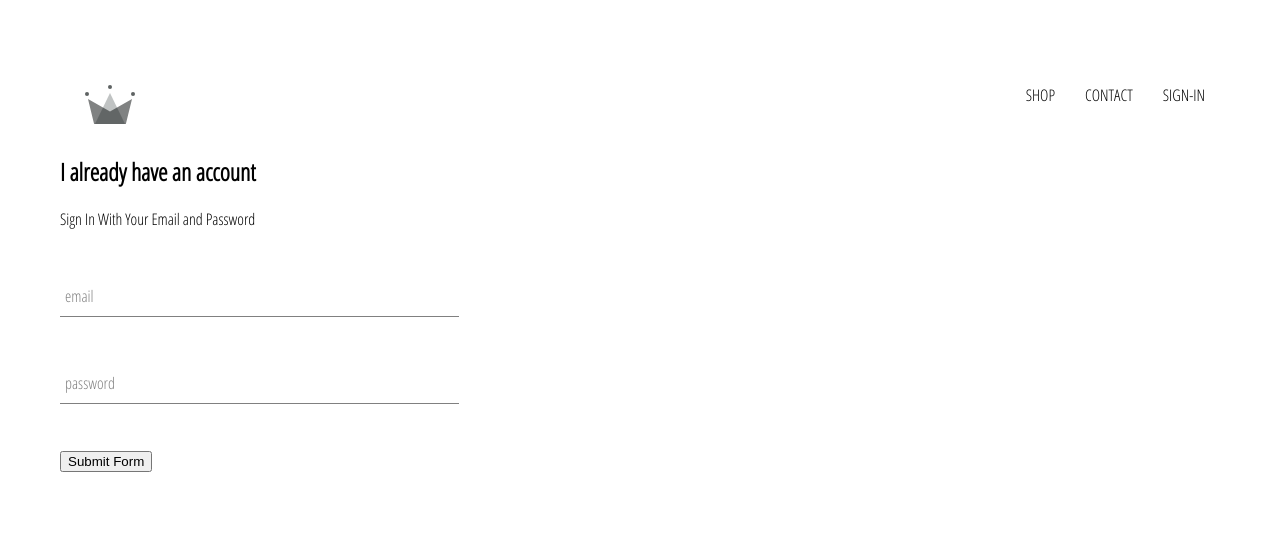
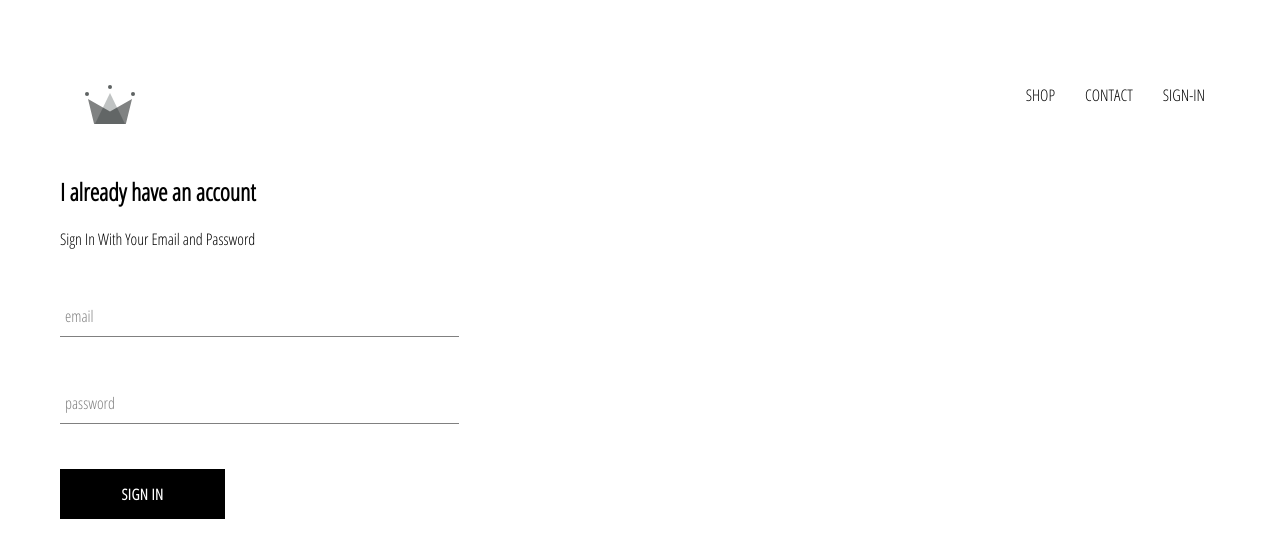
Before and after one commit to nbauer3/crwn-clothing, a React (Create React App) app: page /signin in a window 1280 px wide. Shown: the top 558 px of the page. Built offline with nearby package versions, Linux system fonts and the light colour scheme.

Commit message:
Custom Sign-in Buttom added

```diff
--- /dev/null
+++ b/src/components/custom-button/custom-button.component.jsx
@@ -0,0 +1,11 @@
+import React from 'react';
+
+import './custom-button.styles.scss';
+
+const CustomButton = ({ children, ...otherProps }) => (
+    <button className='custom-button' {...otherProps}>
+        {children}
+    </button>
+);
+
+export default CustomButton;
--- /dev/null
+++ b/src/components/custom-button/custom-button.styles.scss
@@ -0,0 +1,22 @@
+.custom-button {
+    min-width: 165px;
+    width: auto;
+    height: 50px;
+    letter-spacing: 0.5px;
+    line-height: 50px;
+    padding: 0 35px 0 35px;
+    font-size: 15px;
+    background-color: black;
+    color: white;
+    text-transform: uppercase;
+    font-family: 'Open Sans Condensed';
+    font-weight: bolder;
+    border: none;
+    cursor: pointer;
+
+    &:hover {
+      background-color: white;
+      color: black;
+      border: 1px solid black;
+    }
+  }
--- a/src/components/sign-in/sign-in.component.jsx
+++ b/src/components/sign-in/sign-in.component.jsx
@@ -1,6 +1,7 @@
 import React from 'react';
 
 import FormInput from '../form-input/form-input.component';
+import CustomButton from '../custom-button/custom-button.component';
 
 import './sign-in.styles.scss';
 
@@ -47,7 +48,7 @@
                         handleChange={this.handleChange}
                         label="password"
                         required/>
-                    <input type='submit' value='Submit Form'/>
+                    <CustomButton type='submit'>Sign in</CustomButton>
                 </form>
 
             </div>
--- a/src/components/sign-in/sign-in.styles.scss
+++ b/src/components/sign-in/sign-in.styles.scss
@@ -1,3 +1,9 @@
 .sign-in {
     width: 30vw;
+    display: flex;
+    flex-direction: column;
+
+    .title {
+        margin: 10px 0;
+    }
 }
```
